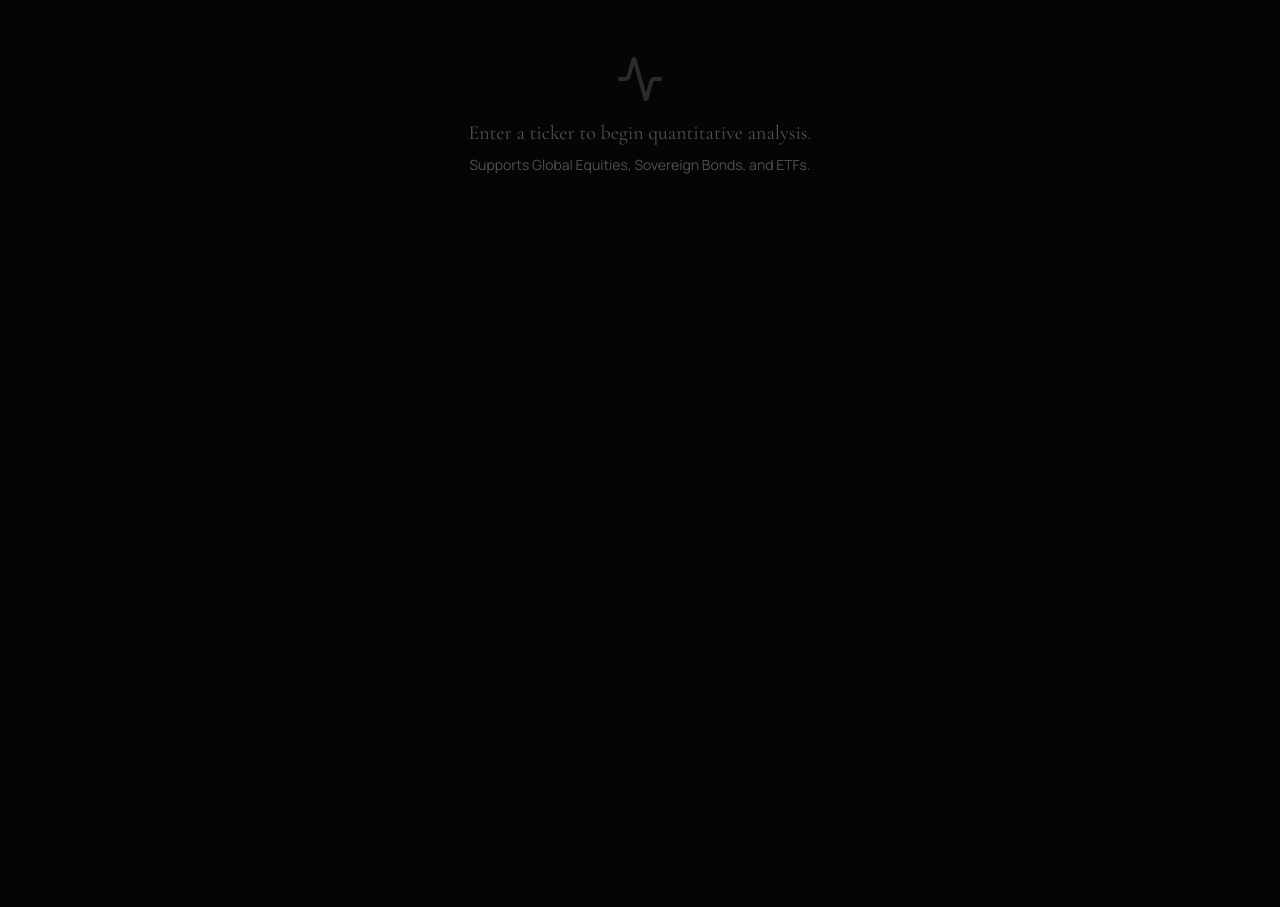
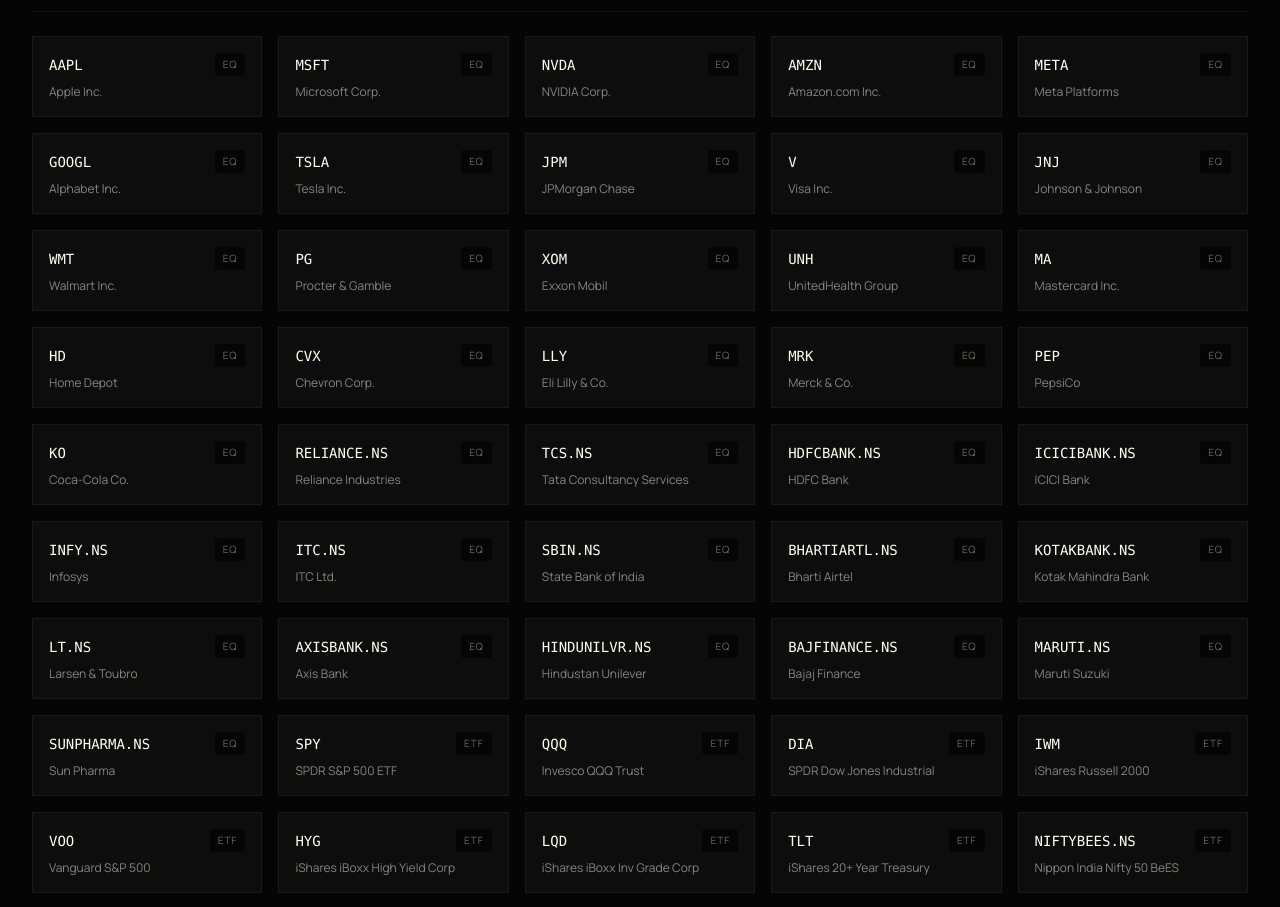
Before and after one commit to RSinha05/Credence-Merton, a React (Vite) app in the folder frontend/: page /dashboard in a window 1280 px wide. Shown: the part 380-1287 px from the top of the page. Before the commit the page ends 800 px from the top, so only its background shows below. Built offline with nearby package versions, Linux system fonts and the light colour scheme.

Commit message:
feat: Add curated 200+ global asset universe to dashboard

```diff
--- a/frontend/src/Dashboard.jsx
+++ b/frontend/src/Dashboard.jsx
@@ -4,6 +4,7 @@
 import { motion, AnimatePresence } from "framer-motion";
 import { ChevronLeft, Search, Activity, BarChart3, Target, Shield, AlertTriangle, Home, DollarSign, Calculator, Layers } from "lucide-react";
 import { LineChart, Line, XAxis, YAxis, CartesianGrid, Tooltip, ResponsiveContainer } from "recharts";
+import { ASSET_UNIVERSE } from "./universe";
 
 export default function Dashboard() {
   const [activeTab, setActiveTab] = useState("multi-asset");
@@ -105,11 +106,31 @@
 
   const renderMultiAsset = () => {
     if (!result) return (
-      <div className="flex flex-col items-center justify-center h-full text-ivory/30 pt-20">
-        <Activity size={48} className="mb-4 opacity-50" />
-        <p className="text-xl font-serif">Enter a ticker to begin quantitative analysis.</p>
-        <p className="text-sm mt-2">Supports Global Equities, Sovereign Bonds, and ETFs.</p>
-      </div>
+      <motion.div initial={{ opacity: 0 }} animate={{ opacity: 1 }} className="mt-8">
+        <h3 className="text-sm font-bold uppercase tracking-widest text-gold mb-6 border-b border-white/5 pb-4">Curated Global Universe</h3>
+
+        <div className="grid grid-cols-2 md:grid-cols-4 lg:grid-cols-5 gap-4">
+          {ASSET_UNIVERSE.map((asset) => (
+            <button
+              key={asset.ticker}
+              onClick={() => {
+                setTicker(asset.ticker);
+                // Trigger form submit equivalent
+                setTimeout(() => {
+                  document.getElementById("analyze-btn").click();
+                }, 50);
+              }}
+              className="text-left p-4 bg-onyx-900/40 border border-white/5 hover:border-gold/30 hover:bg-onyx-900 transition-all group"
+            >
+              <div className="flex justify-between items-center mb-2">
+                <span className="font-mono text-sm text-ivory group-hover:text-gold transition-colors">{asset.ticker}</span>
+                <span className="text-[10px] uppercase tracking-widest text-ivory/40 bg-onyx-950 px-2 py-1 rounded-sm">{asset.type === 'EQUITY' ? 'EQ' : asset.type === 'GOV_BOND' ? 'BOND' : 'ETF'}</span>
+              </div>
+              <div className="text-xs text-ivory/50 truncate">{asset.name}</div>
+            </button>
+          ))}
+        </div>
+      </motion.div>
     );
 
     const { asset_type, metrics, risk_tier, ticker: t } = result;
@@ -258,6 +279,7 @@
                     onChange={(e) => setTicker(e.target.value)}
                   />
                   <button
+                    id="analyze-btn"
                     type="submit"
                     disabled={loading}
                     className="absolute inset-y-0 right-0 px-6 bg-gold text-onyx-950 font-bold uppercase tracking-widest text-sm hover:bg-white transition-colors disabled:opacity-50"
--- /dev/null
+++ b/frontend/src/universe.js
@@ -0,0 +1,60 @@
+export const ASSET_UNIVERSE = [
+  // Top US Equities (S&P 100 Sample)
+  { ticker: "AAPL", name: "Apple Inc.", type: "EQUITY", region: "US" },
+  { ticker: "MSFT", name: "Microsoft Corp.", type: "EQUITY", region: "US" },
+  { ticker: "NVDA", name: "NVIDIA Corp.", type: "EQUITY", region: "US" },
+  { ticker: "AMZN", name: "Amazon.com Inc.", type: "EQUITY", region: "US" },
+  { ticker: "META", name: "Meta Platforms", type: "EQUITY", region: "US" },
+  { ticker: "GOOGL", name: "Alphabet Inc.", type: "EQUITY", region: "US" },
+  { ticker: "TSLA", name: "Tesla Inc.", type: "EQUITY", region: "US" },
+  { ticker: "JPM", name: "JPMorgan Chase", type: "EQUITY", region: "US" },
+  { ticker: "V", name: "Visa Inc.", type: "EQUITY", region: "US" },
+  { ticker: "JNJ", name: "Johnson & Johnson", type: "EQUITY", region: "US" },
+  { ticker: "WMT", name: "Walmart Inc.", type: "EQUITY", region: "US" },
+  { ticker: "PG", name: "Procter & Gamble", type: "EQUITY", region: "US" },
+  { ticker: "XOM", name: "Exxon Mobil", type: "EQUITY", region: "US" },
+  { ticker: "UNH", name: "UnitedHealth Group", type: "EQUITY", region: "US" },
+  { ticker: "MA", name: "Mastercard Inc.", type: "EQUITY", region: "US" },
+  { ticker: "HD", name: "Home Depot", type: "EQUITY", region: "US" },
+  { ticker: "CVX", name: "Chevron Corp.", type: "EQUITY", region: "US" },
+  { ticker: "LLY", name: "Eli Lilly & Co.", type: "EQUITY", region: "US" },
+  { ticker: "MRK", name: "Merck & Co.", type: "EQUITY", region: "US" },
+  { ticker: "PEP", name: "PepsiCo", type: "EQUITY", region: "US" },
+  { ticker: "KO", name: "Coca-Cola Co.", type: "EQUITY", region: "US" },
+
+  // Top Indian Equities (NIFTY 50 Sample)
+  { ticker: "RELIANCE.NS", name: "Reliance Industries", type: "EQUITY", region: "IND" },
+  { ticker: "TCS.NS", name: "Tata Consultancy Services", type: "EQUITY", region: "IND" },
+  { ticker: "HDFCBANK.NS", name: "HDFC Bank", type: "EQUITY", region: "IND" },
+  { ticker: "ICICIBANK.NS", name: "ICICI Bank", type: "EQUITY", region: "IND" },
+  { ticker: "INFY.NS", name: "Infosys", type: "EQUITY", region: "IND" },
+  { ticker: "ITC.NS", name: "ITC Ltd.", type: "EQUITY", region: "IND" },
+  { ticker: "SBIN.NS", name: "State Bank of India", type: "EQUITY", region: "IND" },
+  { ticker: "BHARTIARTL.NS", name: "Bharti Airtel", type: "EQUITY", region: "IND" },
+  { ticker: "KOTAKBANK.NS", name: "Kotak Mahindra Bank", type: "EQUITY", region: "IND" },
+  { ticker: "LT.NS", name: "Larsen & Toubro", type: "EQUITY", region: "IND" },
+  { ticker: "AXISBANK.NS", name: "Axis Bank", type: "EQUITY", region: "IND" },
+  { ticker: "HINDUNILVR.NS", name: "Hindustan Unilever", type: "EQUITY", region: "IND" },
+  { ticker: "BAJFINANCE.NS", name: "Bajaj Finance", type: "EQUITY", region: "IND" },
+  { ticker: "MARUTI.NS", name: "Maruti Suzuki", type: "EQUITY", region: "IND" },
+  { ticker: "SUNPHARMA.NS", name: "Sun Pharma", type: "EQUITY", region: "IND" },
+
+  // Major ETFs
+  { ticker: "SPY", name: "SPDR S&P 500 ETF", type: "ETF", region: "US" },
+  { ticker: "QQQ", name: "Invesco QQQ Trust", type: "ETF", region: "US" },
+  { ticker: "DIA", name: "SPDR Dow Jones Industrial", type: "ETF", region: "US" },
+  { ticker: "IWM", name: "iShares Russell 2000", type: "ETF", region: "US" },
+  { ticker: "VOO", name: "Vanguard S&P 500", type: "ETF", region: "US" },
+  { ticker: "HYG", name: "iShares iBoxx High Yield Corp", type: "ETF", region: "US" },
+  { ticker: "LQD", name: "iShares iBoxx Inv Grade Corp", type: "ETF", region: "US" },
+  { ticker: "TLT", name: "iShares 20+ Year Treasury", type: "ETF", region: "US" },
+  { ticker: "NIFTYBEES.NS", name: "Nippon India Nifty 50 BeES", type: "ETF", region: "IND" },
+  { ticker: "BANKBEES.NS", name: "Nippon India Bank BeES", type: "ETF", region: "IND" },
+  { ticker: "LIQUIDBEES.NS", name: "Nippon India Liquid BeES", type: "ETF", region: "IND" },
+
+  // Government Bonds / Rates
+  { ticker: "^TNX", name: "US Treasury 10-Year Yield", type: "GOV_BOND", region: "US" },
+  { ticker: "^TYX", name: "US Treasury 30-Year Yield", type: "GOV_BOND", region: "US" },
+  { ticker: "^IRX", name: "US Treasury 13-Week Bill", type: "GOV_BOND", region: "US" },
+  { ticker: "^FVX", name: "US Treasury 5-Year Yield", type: "GOV_BOND", region: "US" }
+];
```
